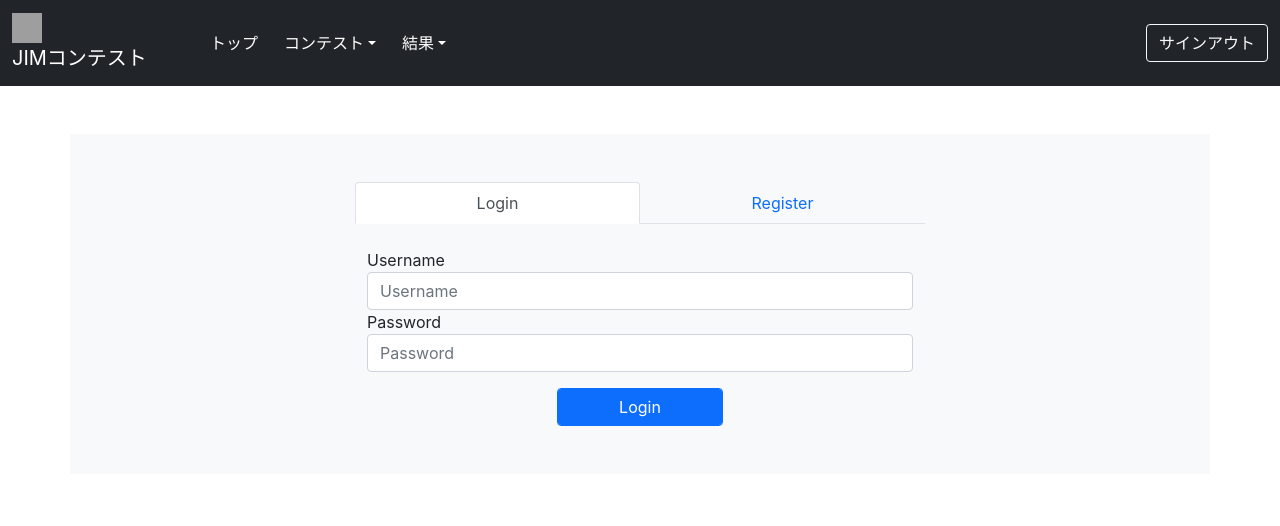
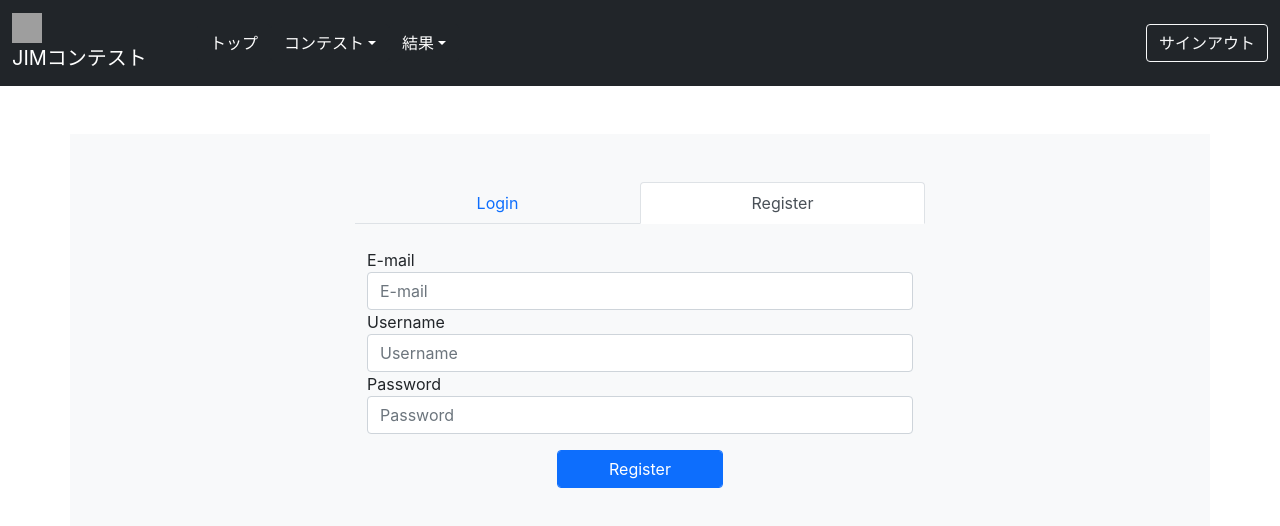
Before and after one commit to ky12228121/JIMContest, a React (Create React App) app: page /login in a window 1280 px wide. Shown: the top 526 px of the page. Built offline with nearby package versions, Linux system fonts and the light colour scheme; no server answers; grey boxes are pictures that could not be loaded; what aws-amplify would draw is missing.

Commit message:
ログイン機能有効化 login-registerのタブが動かない

```diff
--- a/package.json
+++ b/package.json
@@ -3,7 +3,7 @@
   "version": "0.1.0",
   "private": true,
   "dependencies": {
-    "@aws-amplify/ui-react": "^1.2.7",
+    "@aws-amplify/ui-react": "^1.2.13",
     "@reduxjs/toolkit": "^1.6.1",
     "@testing-library/jest-dom": "^5.11.4",
     "@testing-library/react": "^11.1.0",
@@ -14,7 +14,7 @@
     "@types/react-dom": "^16.9.8",
     "@types/react-router-dom": "^5.1.8",
     "@types/recharts": "^2.0.0",
-    "aws-amplify": "^4.2.1",
+    "aws-amplify": "^4.2.7",
     "bootstrap": "^5.0.2",
     "eslint-plugin-react": "^7.24.0",
     "react": "^17.0.2",
--- a/src/App.tsx
+++ b/src/App.tsx
@@ -2,7 +2,6 @@ import React from 'react';
 import { useSelector, useDispatch } from 'react-redux';
 import { Route, Switch, BrowserRouter, Redirect } from 'react-router-dom';
 import Authentication from './pages/Login';
-// import Contest from './components/contestTop';
 import NavBarItem from './layouts/NavbarItem';
 import TopPage from './pages/TopPage';
 import Contest from './pages/Contest';
@@ -12,23 +11,23 @@ import PersonalResult from './pages/PersonalResult';
 import Ranking from './pages/Ranking';
 
 const App = () => {
-  // const dispatch = useDispatch();
-  // const { setUsername } = userActions;
-  // const username = useSelector((state: any) => state.user.username);
-  // const localUsername = localStorage.username;
-  // console.log(localUsername);
-  // if (username === '' && localUsername) {
-  //   dispatch(setUsername(localUsername));
-  // }
+  const dispatch = useDispatch();
+  const { setUsername } = userActions;
+  const username = useSelector((state: any) => state.user.username);
+  const localUsername = localStorage.username;
+  console.log(localUsername);
+  if (username === '' && localUsername) {
+    dispatch(setUsername(localUsername));
+  }
 
   return (
     <div>
       <BrowserRouter>
-        {/* {username ? <NavBarItem /> : <div></div>} */}
+        {username ? <NavBarItem /> : <div></div>}
         <NavBarItem />
         <Switch>
           <Route exact path="/">
-            {/* {localUsername ? <div /> : <Redirect to="/login" />} */}
+            {localUsername ? <div /> : <Redirect to="/login" />}
             <TopPage />
           </Route>
           <Route path="/login">
--- a/src/Pages/Login.tsx
+++ b/src/Pages/Login.tsx
@@ -10,6 +10,7 @@ const Authentication = () => {
   const { setUsername } = userActions;
   const [loginUsername, setLoginUsername] = useState('');
   const [loginPassword, setLoginPassword] = useState('');
+  const [registerEmail, setRegisterEmail] = useState('');
   const [registerUsername, setRegisterUsername] = useState('');
   const [registerPassword, setRegisterPassword] = useState('');
   const login = (e: any) => {
@@ -38,7 +39,13 @@ const Authentication = () => {
       setRegisterPassword('');
       return;
     }
-    Auth.signUp(registerUsername, registerPassword)
+    Auth.signUp({
+      username: registerUsername,
+      password: registerPassword,
+      attributes: {
+        email: registerEmail,
+      },
+    })
       .then(() => {
         alert('登録完了');
         window.location.reload();
@@ -67,6 +74,10 @@ const Authentication = () => {
     e.preventDefault();
     setLoginPassword(e.currentTarget.value);
   };
+  const onChangeRegisterEmail = (e: any) => {
+    e.preventDefault();
+    setRegisterEmail(e.currentTarget.value);
+  };
   const onChangeRegisterUsername = (e: any) => {
     e.preventDefault();
     setRegisterUsername(e.currentTarget.value);
@@ -82,7 +93,7 @@ const Authentication = () => {
           <div className="col-6 offset-3">
             <div className="nav nav-tabs row text-center">
               <a
-                className="active col nav-link"
+                className="col nav-link"
                 id="login-form-link"
                 data-toggle="tab"
                 href="#nav-login"
@@ -91,7 +102,7 @@ const Authentication = () => {
               </a>
               <a
                 id="register-form-link"
-                className="col  nav-link"
+                className="col active nav-link"
                 data-toggle="tab"
                 href="#nav-register"
               >
@@ -99,7 +110,7 @@ const Authentication = () => {
               </a>
             </div>
             <div className="tab-content mt-4">
-              <div className="tab-pane fade show active" id="nav-login">
+              <div className="tab-pane fade" id="nav-login">
                 <form>
                   <div className="form-group">
                     <label>Username</label>
@@ -133,8 +144,18 @@ const Authentication = () => {
                   </div>
                 </form>
               </div>
-              <div className="tab-pane fade" id="nav-register">
+              <div className="tab-pane fade show active" id="nav-register">
                 <form>
+                  <div className="form-group">
+                    <label>E-mail</label>
+                    <input
+                      type="text"
+                      className="form-control"
+                      onChange={(e) => onChangeRegisterEmail(e)}
+                      value={registerEmail}
+                      placeholder="E-mail"
+                    />
+                  </div>
                   <div className="form-group">
                     <label>Username</label>
                     <input
--- a/src/index.tsx
+++ b/src/index.tsx
@@ -5,10 +5,10 @@ import './index.css';
 import App from './App';
 import * as serviceWorkerRegistration from './serviceWorkerRegistration';
 import reportWebVitals from './reportWebVitals';
-
 import Amplify from 'aws-amplify';
 import awsExports from './aws-exports';
 import store from './stores/Store';
+
 Amplify.configure(awsExports);
 ReactDOM.render(
   <React.StrictMode>
```
Also changed, not shown: 1 other file (tests, documents, lock files or other folders).
